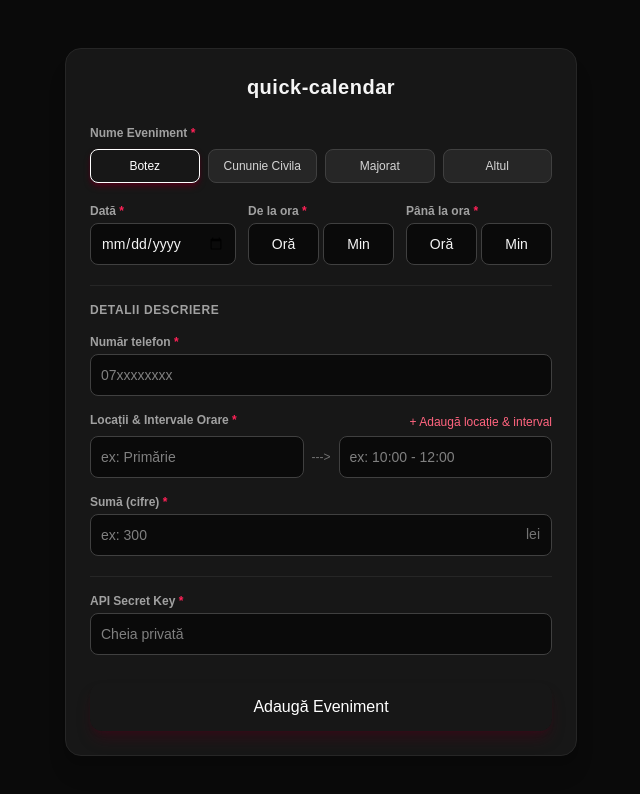
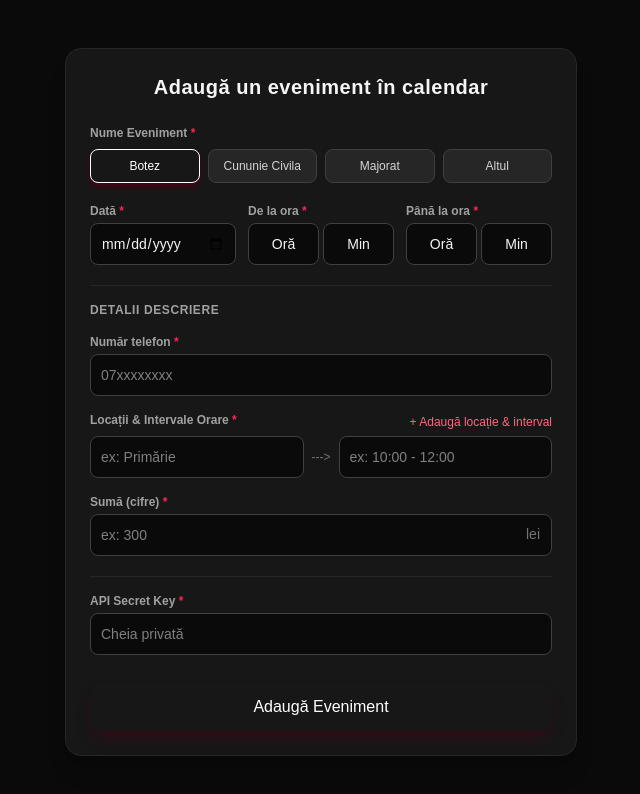
Before and after one commit to coxteen/quick-calendar, a Next.js app: page / in a window 1280 px wide. Shown: the top 794 px of the page, without its empty margins (319-959 px from the left). Built offline with nearby package versions, Linux system fonts and the light colour scheme.

Commit message:
Changed title

```diff
--- a/app/page.tsx
+++ b/app/page.tsx
@@ -14,7 +14,7 @@ export default function Home() {
     <main className="min-h-screen bg-neutral-950 text-neutral-100 flex items-center justify-center p-4">
       <div className="w-full max-w-lg bg-neutral-900 p-6 rounded-2xl shadow-xl border border-neutral-800 my-8">
         <h1 className="text-xl font-bold mb-6 text-center text-neutral-100 tracking-wide">
-          quick-calendar
+          Adaugă un eveniment în calendar
         </h1>
 
         <form onSubmit={actions.handleSubmit} className="space-y-5" noValidate>
```
